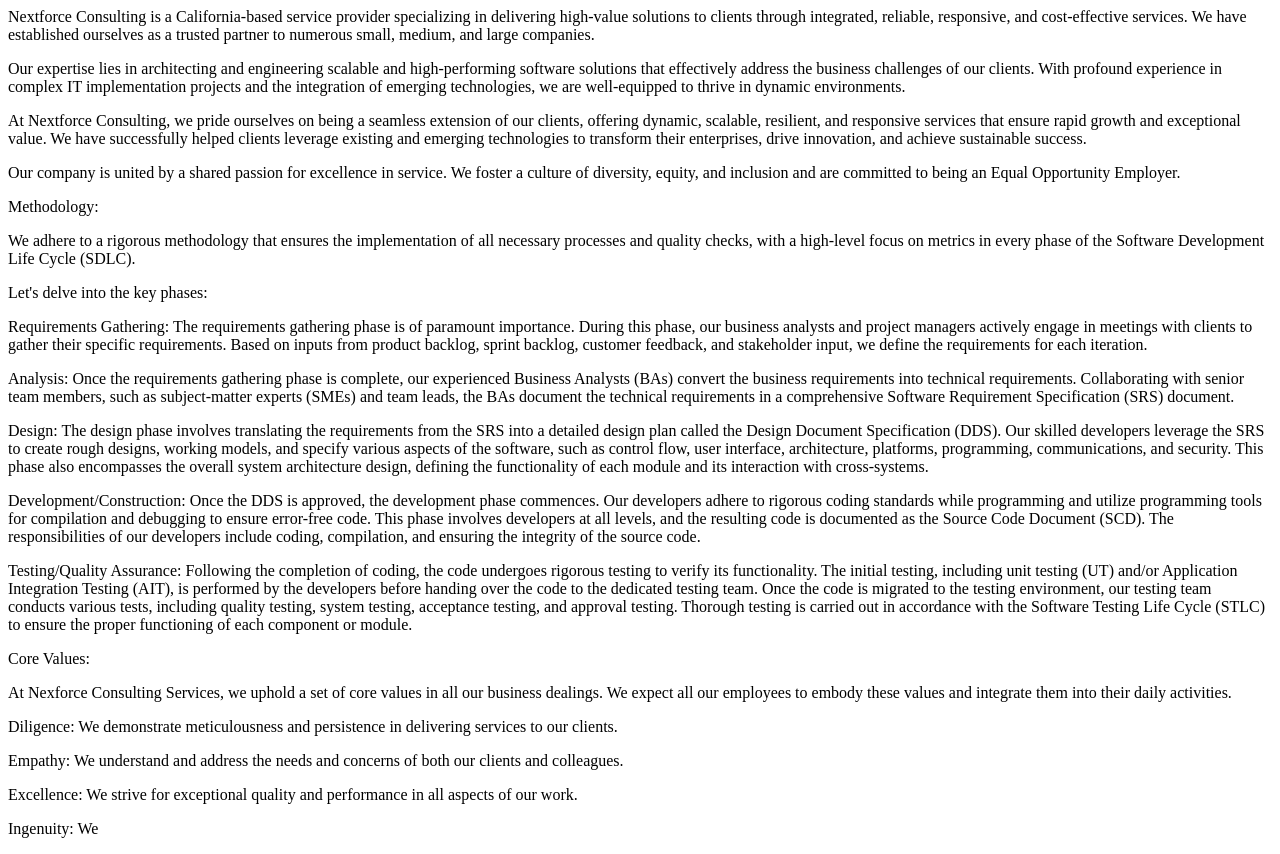
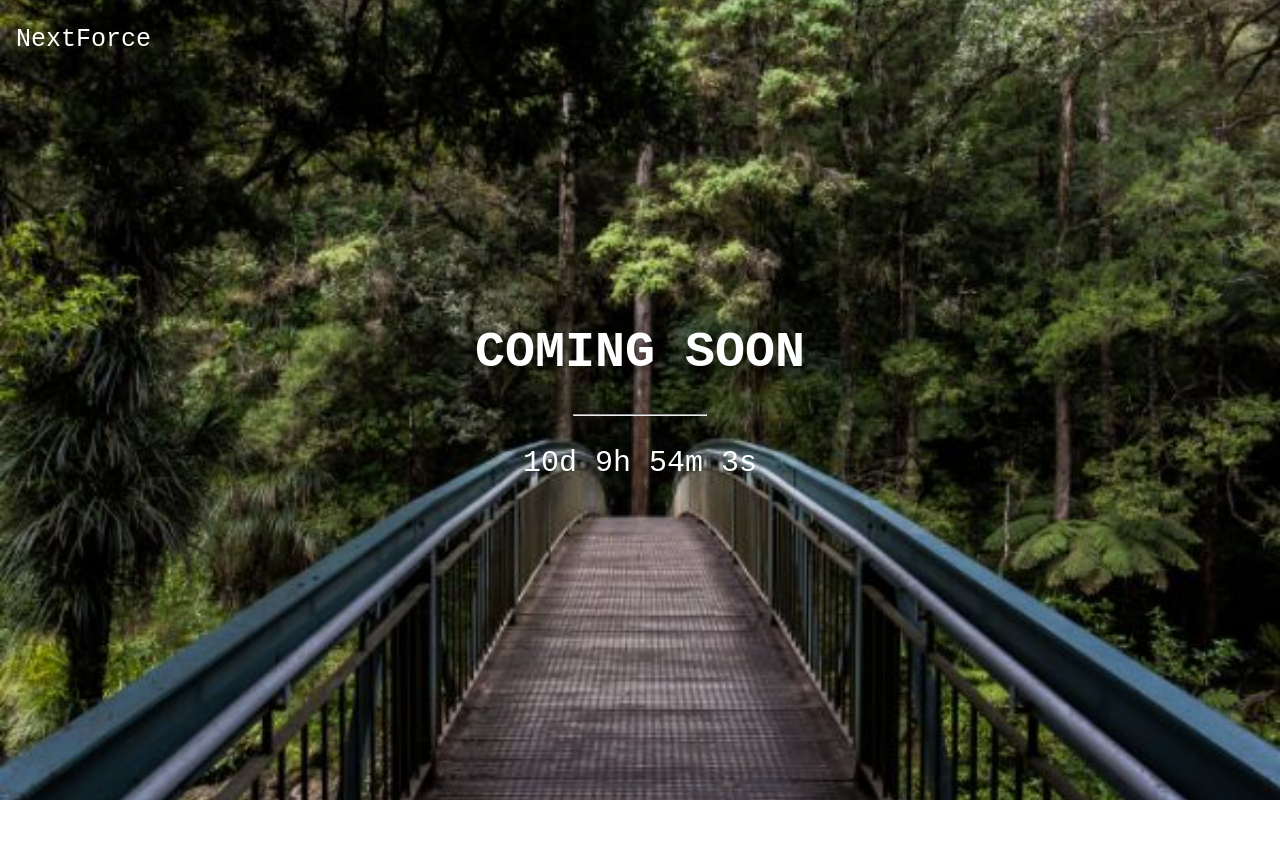
Before and after one commit to reachvgr/nextforceconsulting, a plain HTML site: page index.html in a window 1280 px wide. After the commit the page ends 800 px from the top, so only its background shows below. Drawn offline with Linux system fonts and the light colour scheme.

Commit message:
updated index.html

```diff
--- a/index.html
+++ b/index.html
@@ -1,39 +1,93 @@
-<p>Nextforce Consulting is a California-based service provider specializing in delivering high-value solutions to clients through integrated, reliable, responsive, and cost-effective services. We have established ourselves as a trusted partner to numerous small, medium, and large companies.</p>
+<!DOCTYPE html>
+<html>
+<style>
+body, html {
+  height: 100%;
+  margin: 0;
+}
 
-<p>Our expertise lies in architecting and engineering scalable and high-performing software solutions that effectively address the business challenges of our clients. With profound experience in complex IT implementation projects and the integration of emerging technologies, we are well-equipped to thrive in dynamic environments.</p>
+.bgimg {
+  background-image: url('images/img_forest.jpeg');
+  height: 100%;
+  background-position: center;
+  background-size: cover;
+  position: relative;
+  color: white;
+  font-family: "Courier New", Courier, monospace;
+  font-size: 25px;
+}
 
-<p>At Nextforce Consulting, we pride ourselves on being a seamless extension of our clients, offering dynamic, scalable, resilient, and responsive services that ensure rapid growth and exceptional value. We have successfully helped clients leverage existing and emerging technologies to transform their enterprises, drive innovation, and achieve sustainable success.</p>
+.topleft {
+  position: absolute;
+  top: 0;
+  left: 16px;
+}
 
-<p>Our company is united by a shared passion for excellence in service. We foster a culture of diversity, equity, and inclusion and are committed to being an Equal Opportunity Employer.</p>
+.bottomleft {
+  position: absolute;
+  bottom: 0;
+  left: 16px;
+}
 
-<p>Methodology:</p>
+.middle {
+  position: absolute;
+  top: 50%;
+  left: 50%;
+  transform: translate(-50%, -50%);
+  text-align: center;
+}
 
-<p>We adhere to a rigorous methodology that ensures the implementation of all necessary processes and quality checks, with a high-level focus on metrics in every phase of the Software Development Life Cycle (SDLC).</p>
+hr {
+  margin: auto;
+  width: 40%;
+}
+</style>
+<body>
 
-<p>Let's delve into the key phases:</p>
+<div class="bgimg">
+  <div class="topleft">
+    <p>NextForce</p>
+  </div>
+  <div class="middle">
+    <h1>COMING SOON</h1>
+    <hr>
+    <p id="demo" style="font-size:30px"></p>
+  </div>
+  <div class="bottomleft">
+    <p></p>
+  </div>
+</div>
 
-<p>Requirements Gathering: The requirements gathering phase is of paramount importance. During this phase, our business analysts and project managers actively engage in meetings with clients to gather their specific requirements. Based on inputs from product backlog, sprint backlog, customer feedback, and stakeholder input, we define the requirements for each iteration.</p>
+<script>
+// Set the date we're counting down to
+var countDownDate = new Date("June 10, 2023 15:37:25").getTime();
 
-<p>Analysis: Once the requirements gathering phase is complete, our experienced Business Analysts (BAs) convert the business requirements into technical requirements. Collaborating with senior team members, such as subject-matter experts (SMEs) and team leads, the BAs document the technical requirements in a comprehensive Software Requirement Specification (SRS) document.</p>
+// Update the count down every 1 second
+var countdownfunction = setInterval(function() {
 
-<p>Design: The design phase involves translating the requirements from the SRS into a detailed design plan called the Design Document Specification (DDS). Our skilled developers leverage the SRS to create rough designs, working models, and specify various aspects of the software, such as control flow, user interface, architecture, platforms, programming, communications, and security. This phase also encompasses the overall system architecture design, defining the functionality of each module and its interaction with cross-systems.</p>
+  // Get todays date and time
+  var now = new Date().getTime();
 
-<p>Development/Construction: Once the DDS is approved, the development phase commences. Our developers adhere to rigorous coding standards while programming and utilize programming tools for compilation and debugging to ensure error-free code. This phase involves developers at all levels, and the resulting code is documented as the Source Code Document (SCD). The responsibilities of our developers include coding, compilation, and ensuring the integrity of the source code.</p>
+  // Find the distance between now an the count down date
+  var distance = countDownDate - now;
 
-<p>Testing/Quality Assurance: Following the completion of coding, the code undergoes rigorous testing to verify its functionality. The initial testing, including unit testing (UT) and/or Application Integration Testing (AIT), is performed by the developers before handing over the code to the dedicated testing team. Once the code is migrated to the testing environment, our testing team conducts various tests, including quality testing, system testing, acceptance testing, and approval testing. Thorough testing is carried out in accordance with the Software Testing Life Cycle (STLC) to ensure the proper functioning of each component or module.</p>
+  // Time calculations for days, hours, minutes and seconds
+  var days = Math.floor(distance / (1000 * 60 * 60 * 24));
+  var hours = Math.floor((distance % (1000 * 60 * 60 * 24)) / (1000 * 60 * 60));
+  var minutes = Math.floor((distance % (1000 * 60 * 60)) / (1000 * 60));
+  var seconds = Math.floor((distance % (1000 * 60)) / 1000);
 
-<p>Core Values:</p>
+  // Output the result in an element with id="demo"
+  document.getElementById("demo").innerHTML = days + "d " + hours + "h "
+  + minutes + "m " + seconds + "s ";
 
-<p>At Nexforce Consulting Services, we uphold a set of core values in all our business dealings. We expect all our employees to embody these values and integrate them into their daily activities.</p>
+  // If the count down is over, write some text
+  if (distance < 0) {
+    clearInterval(countdownfunction);
+    document.getElementById("demo").innerHTML = "EXPIRED";
+  }
+}, 1000);
+</script>
 
-<p>Diligence: We demonstrate meticulousness and persistence in delivering services to our clients.</p>
-
-<p>Empathy: We understand and address the needs and concerns of both our clients and colleagues.</p>
-
-<p>Excellence: We strive for exceptional quality and performance in all aspects of our work.</p>
-
-<p>Ingenuity: We</p>
-
-<p></p>
-
-<p></p>
+</body>
+</html>
```
Also changed, not shown: images/img_forest.jpeg (added).
